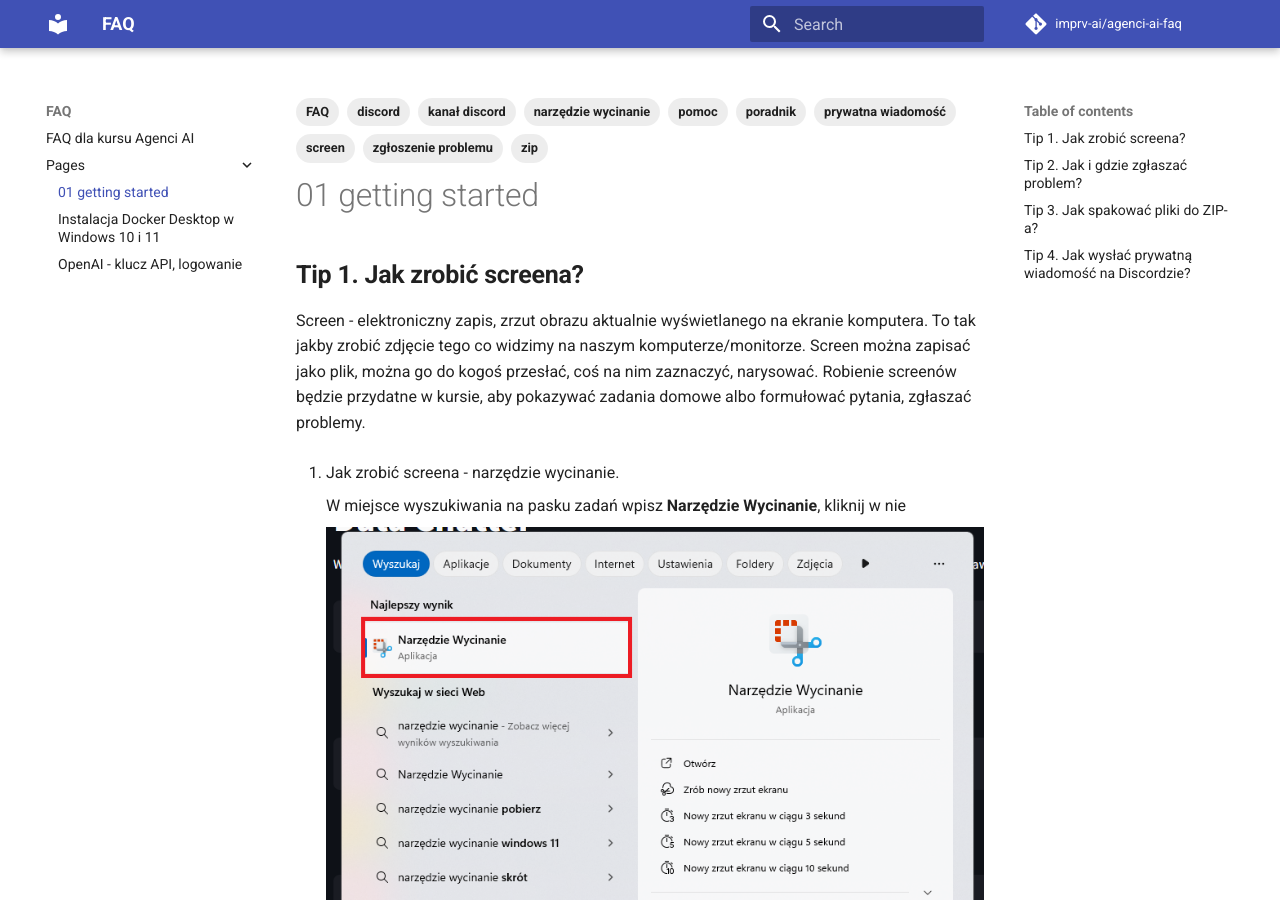
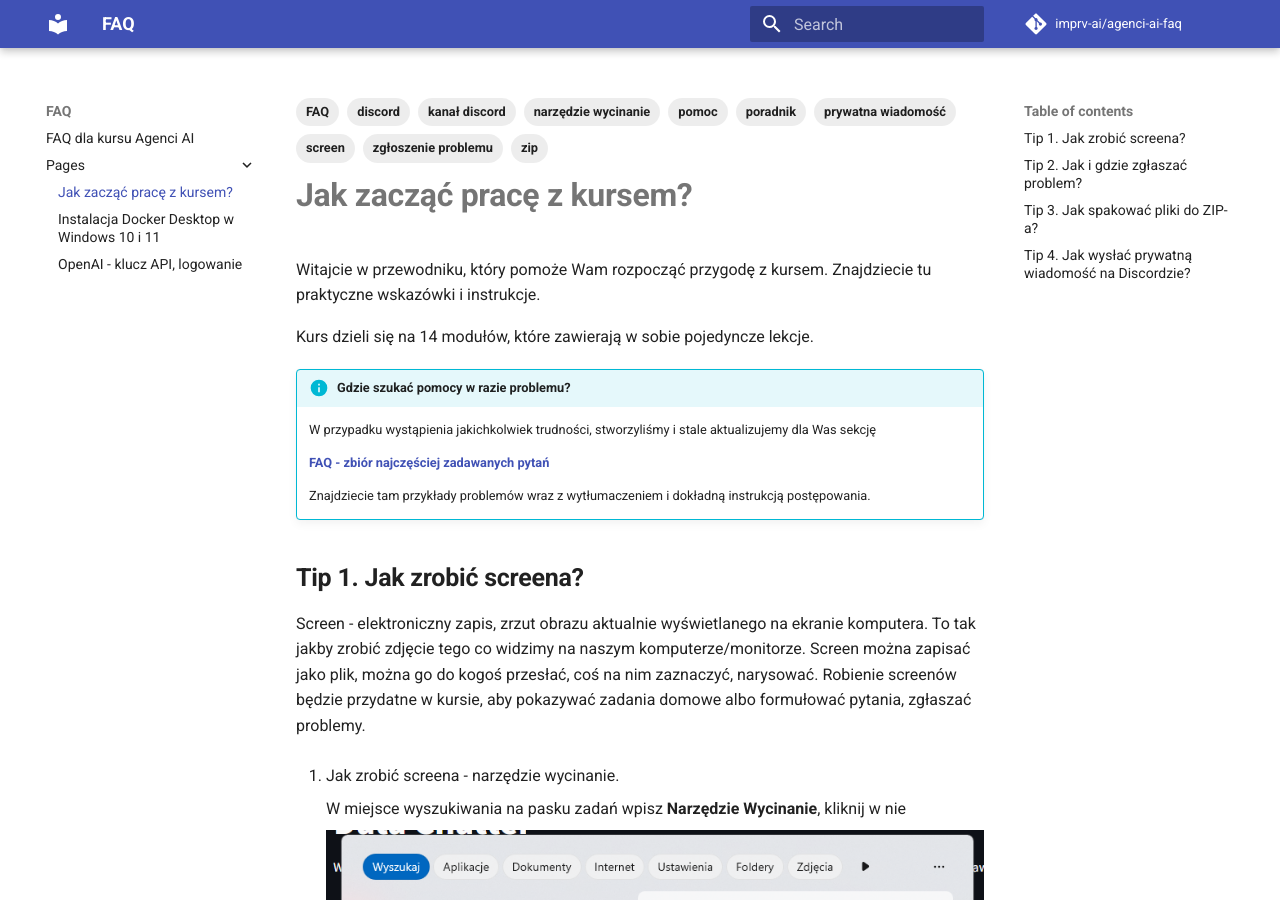
Before and after one commit to imprv-ai/agenci-ai-faq, an MkDocs documentation site: the page built from docs/pages/01_getting_started.md, in a window 1280 px wide and 900 px high. Built offline with MkDocs 1.6.1 and Material for MkDocs 9.7.7, drawn with Linux system fonts in a browser that asks for light colours; comment, search, counter and statistics services are not loaded.

```diff
--- a/docs/pages/01_getting_started.md
+++ b/docs/pages/01_getting_started.md
@@ -11,6 +11,20 @@
     - pomoc
     - FAQ
 ---
+
+# **Jak zacząć pracę z kursem?**
+
+Witajcie w przewodniku, który pomoże Wam rozpocząć przygodę z kursem. Znajdziecie tu praktyczne wskazówki i instrukcje.
+
+Kurs dzieli się na 14 modułów, które zawierają w sobie pojedyncze lekcje.
+
+!!! info "Gdzie szukać pomocy w razie problemu?"
+
+    W przypadku wystąpienia jakichkolwiek trudności, stworzyliśmy i stale aktualizujemy dla Was sekcję
+
+    **[FAQ - zbiór najczęściej zadawanych pytań](/agenci-ai-faq/#pytania-odpowiedzi)**
+
+    Znajdziecie tam przykłady problemów wraz z wytłumaczeniem i dokładną instrukcją postępowania.
 
 ## **Tip 1. Jak zrobić screena?**
 
```
